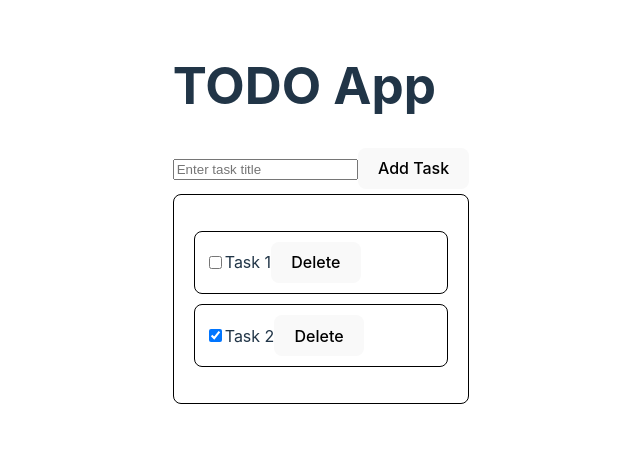
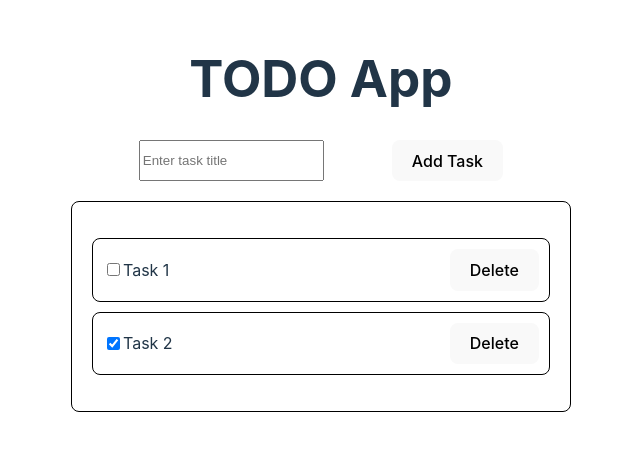
Before and after one commit to BeksultanDJ/HomeWork68, a React (Vite) app: page / in a window 1280 px wide. Shown: the part 184-634 px from the top of the page, without its empty margins (319-959 px from the left). Built offline with nearby package versions, Linux system fonts and the light colour scheme.

Commit message:
добавлены классы

```diff
--- a/src/App.tsx
+++ b/src/App.tsx
@@ -40,7 +40,7 @@ const App: React.FC = () => {
     };
 
     return (
-        <div>
+        <div className="AppContainer">
             <h1>TODO App</h1>
             <TaskForm onAddTask={handleAddTask} />
             <TaskList tasks={tasks} onToggleTask={toggleTaskCompletion} onDeleteTask={handleDeleteTask} />
--- a/src/components/TaskForm.tsx
+++ b/src/components/TaskForm.tsx
@@ -19,7 +19,7 @@ const TaskForm: React.FC<TaskFormProps> = ({ onAddTask }) => {
 
     return (
         <div>
-            <form onSubmit={handleSubmit}>
+            <form className="createForm" onSubmit={handleSubmit}>
                 <input
                     type="text"
                     placeholder="Enter task title"
--- a/src/components/TaskList.tsx
+++ b/src/components/TaskList.tsx
@@ -26,7 +26,7 @@
                                 onChange={() => handleToggle(task.id)}
                             />
                             {task.title}
-                            <button onClick={() => handleDelete(task.id)}>Delete</button>
+                            <button className="delBtn" onClick={() => handleDelete(task.id)}>Delete</button>
                         </li>
                     ))}
                 </ul>
```
